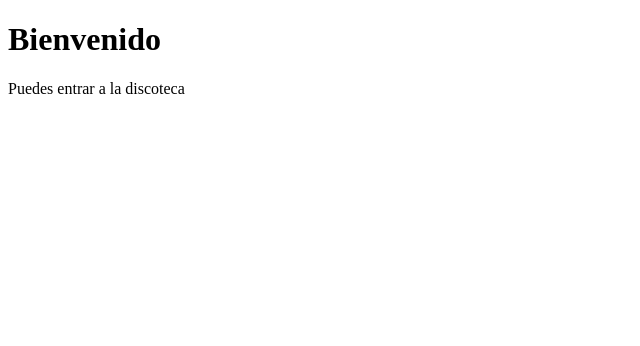
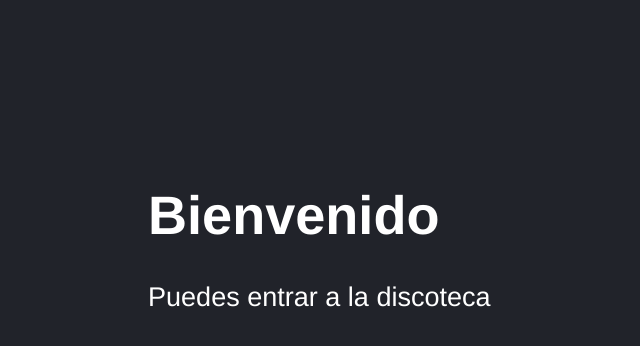
Before and after one commit to cfe-vasco/react-course, a React (Vite) app in the folder 03-counter-app-vite/: page / in a window 1280 px wide. Shown: the top 346 px of the page, without its empty margins (0-640 px from the left). Built offline with nearby package versions, Linux system fonts and the light colour scheme.

Commit message:
Colocar estilos CSS

```diff
--- a/03-counter-app-vite/src/main.jsx
+++ b/03-counter-app-vite/src/main.jsx
@@ -1,7 +1,7 @@
 import React from 'react'
 import ReactDOM from 'react-dom/client'
-import { HelloWorldApp } from './HelloWorldApp'
 import {FirstApp} from './FirstApp'
+import './styles.css'
 
 ReactDOM.createRoot(document.getElementById('root')).render(
     <React.StrictMode>
--- /dev/null
+++ b/03-counter-app-vite/src/styles.css
@@ -0,0 +1,7 @@
+html, body{
+    background-color: #21232a;
+    color: white;
+    font-family: Helvetica, Arial, sans-serif;
+    font-size: 1.3rem;
+    padding: 70px;
+}
```
